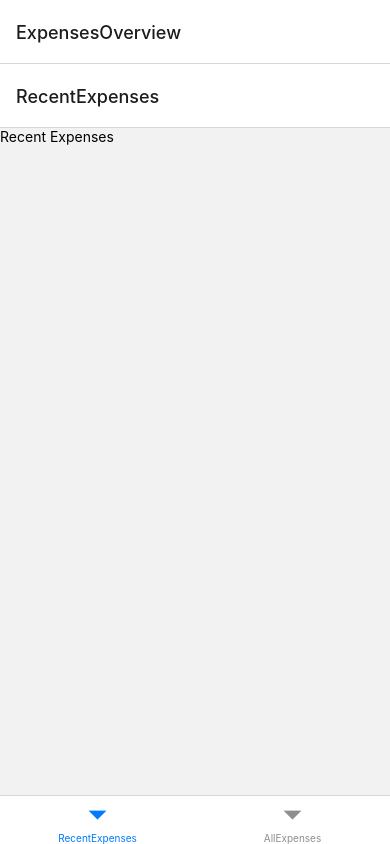
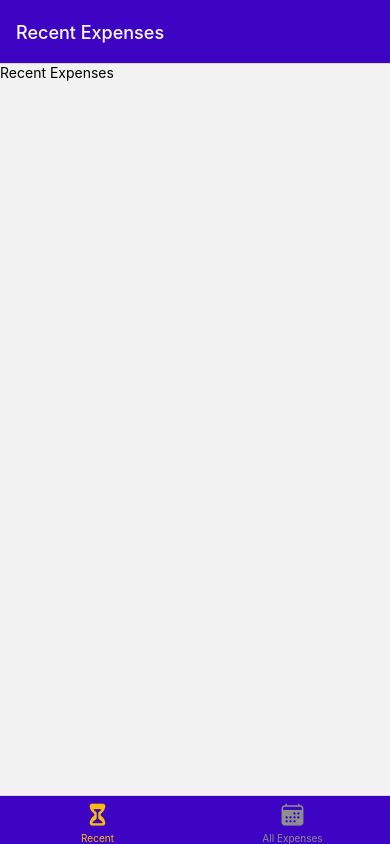
Before and after one commit to Juciano-Farias/RN-Expense-Tracker, a React Native app: screen / in a window 390 px wide. Built offline with nearby package versions, Linux system fonts and the light colour scheme.

Commit message:
feat: Styling the Navigators headers

```diff
--- a/App.js
+++ b/App.js
@@ -1,5 +1,6 @@
 import { StatusBar } from "expo-status-bar";
 import { Text, View } from "react-native";
+import { Ionicons } from "@expo/vector-icons";
 
 import AllExpenses from "./screen/AllExpenses";
 import ManageExpenses from "./screen/ManageExpenses";
@@ -9,16 +10,45 @@ import { createNativeStackNavigator } from "@react-navigation/native-stack";
 import { createBottomTabNavigator } from "@react-navigation/bottom-tabs";
 import { NavigationContainer } from "@react-navigation/native";
 
+import { GlobalStyles } from "./constants/styles";
+
 const Stack = createNativeStackNavigator();
 const BottomTabs = createBottomTabNavigator();
 
 function ExpensesOverview() {
-  return(
-    <BottomTabs.Navigator>
-      <BottomTabs.Screen name="RecentExpenses" component={RecentExpenses} />
-      <BottomTabs.Screen name="AllExpenses" component={AllExpenses} />
+  return (
+    <BottomTabs.Navigator
+      screenOptions={{
+        headerStyle: { backgroundColor: GlobalStyles.colors.primary500 },
+        headerTintColor: "white",
+        tabBarStyle: { backgroundColor: GlobalStyles.colors.primary500 },
+        tabBarActiveTintColor: GlobalStyles.colors.accent500,
+      }}
+    >
+      <BottomTabs.Screen
+        name="RecentExpenses"
+        component={RecentExpenses}
+        options={{
+          title: "Recent Expenses",
+          tabBarLabel: "Recent",
+          tabBarIcon: ({ color, size }) => (
+            <Ionicons color={color} size={size} name="hourglass" />
+          ),
+        }}
+      />
+      <BottomTabs.Screen
+        name="AllExpenses"
+        component={AllExpenses}
+        options={{
+          title: "All Expenses",
+          tabBarLabel: "All Expenses",
+          tabBarIcon: ({ color, size }) => (
+            <Ionicons color={color} size={size} name="calendar" />
+          ),
+        }}
+      />
     </BottomTabs.Navigator>
-  )
+  );
 }
 
 export default function App() {
@@ -26,7 +56,11 @@ export default function App() {
     <>
       <NavigationContainer>
         <Stack.Navigator>
-          <Stack.Screen name="ExpensesOverview" component={ExpensesOverview}/>
+          <Stack.Screen
+            name="ExpensesOverview"
+            component={ExpensesOverview}
+            options={{ headerShown: false }}
+          />
           <Stack.Screen name="ManageExpenses" component={ManageExpenses} />
         </Stack.Navigator>
       </NavigationContainer>
```
